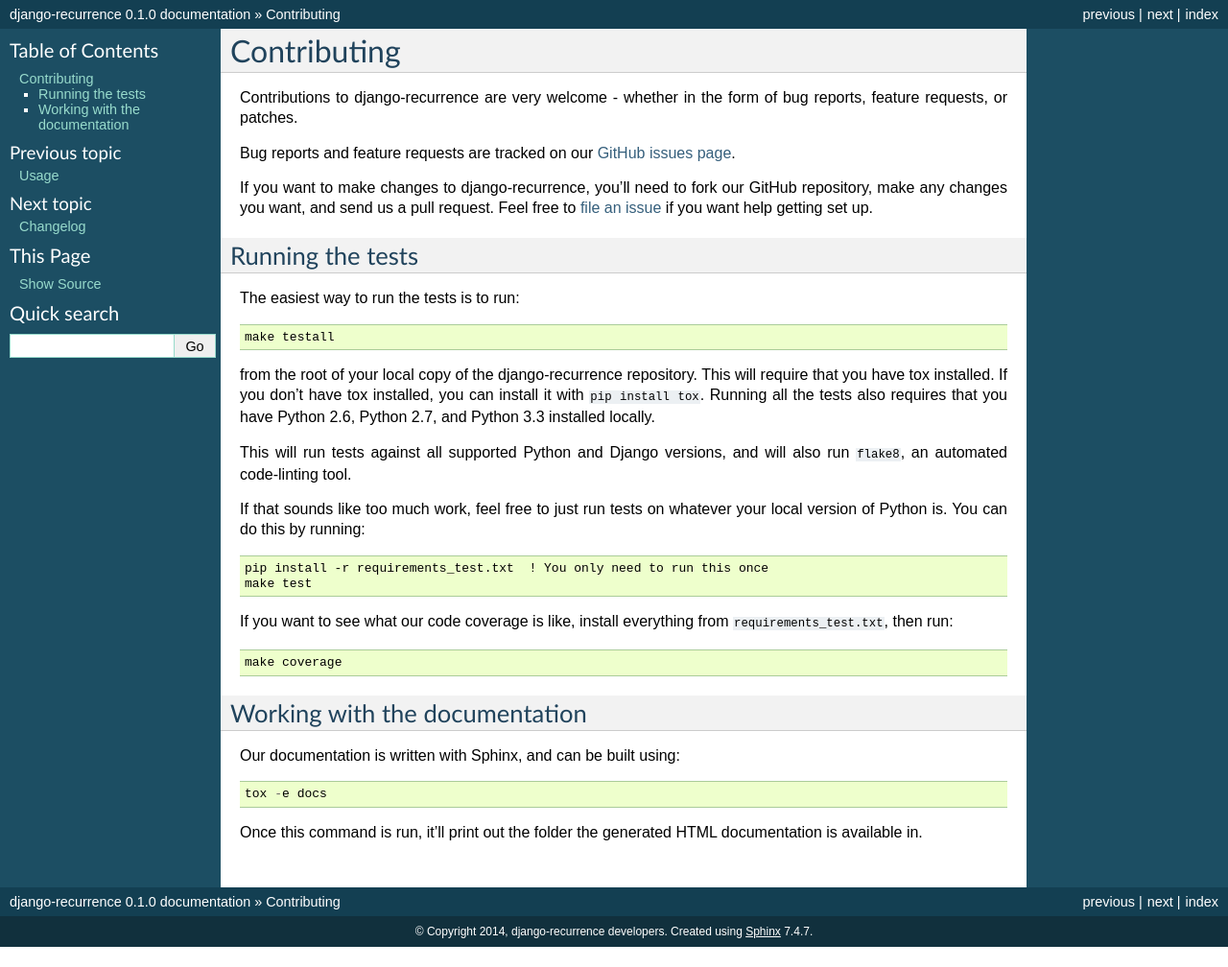
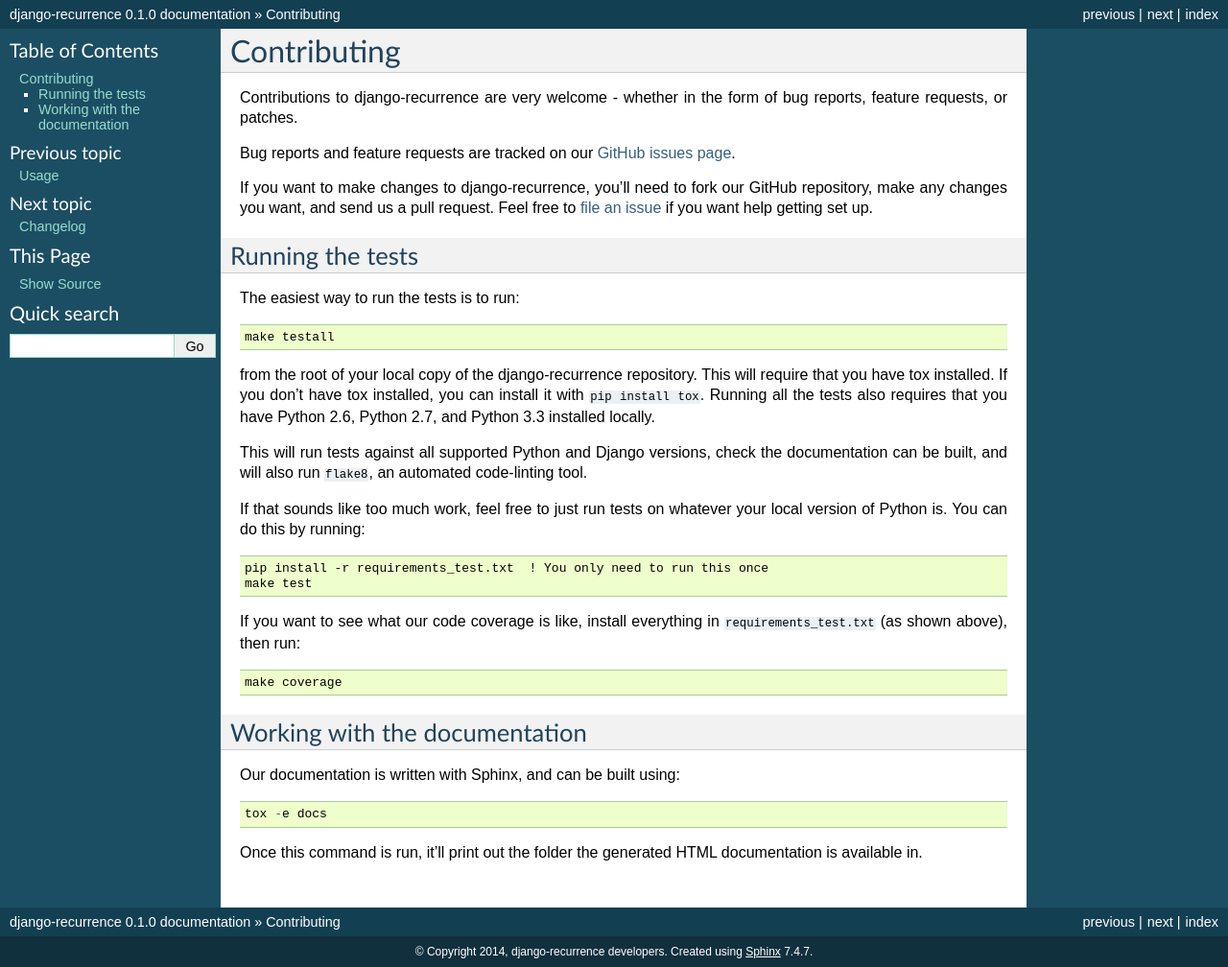
Before and after one commit to jazzband/django-recurrence, a Sphinx documentation site: the page built from docs/contributing.rst, in a window 1280 px wide. Shown: the whole page at 96% size. Built offline with Sphinx 7.4.7, drawn with Linux system fonts in a browser that asks for light colours; before the commit the page ends 987 px from its top, so only the background shows below that.

Commit message:
Note that tox runs the documentation build too

```diff
--- a/docs/contributing.rst
+++ b/docs/contributing.rst
@@ -28,7 +28,8 @@ tox``. Running all the tests also requires that you have Python 2.6,
 Python 2.7, and Python 3.3 installed locally.
 
 This will run tests against all supported Python and Django versions,
-and will also run ``flake8``, an automated code-linting tool.
+check the documentation can be built, and will also run ``flake8``,
+an automated code-linting tool.
 
 If that sounds like too much work, feel free to just run tests on
 whatever your local version of Python is. You can do this by
@@ -38,7 +39,7 @@ running::
     make test
 
 If you want to see what our code coverage is like, install everything
-from ``requirements_test.txt``, then run::
+in ``requirements_test.txt`` (as shown above), then run::
 
     make coverage
 
```
